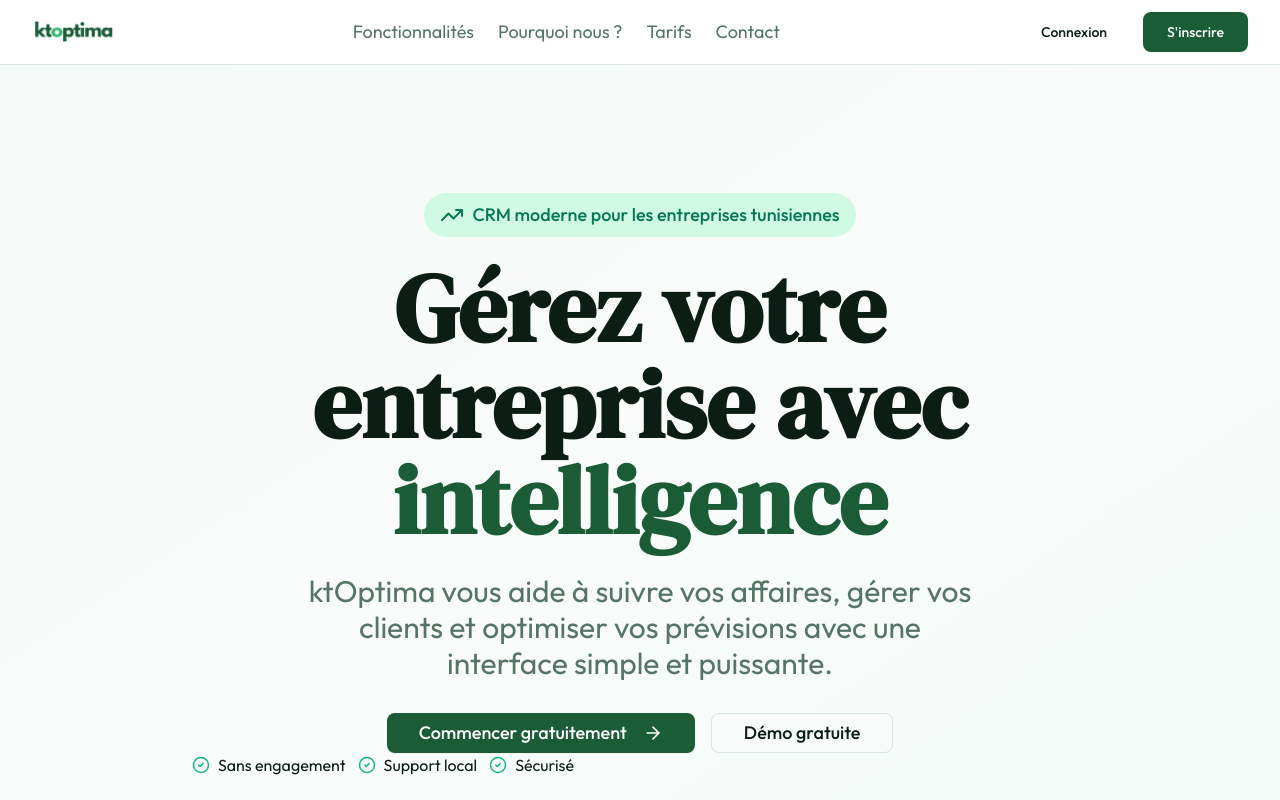
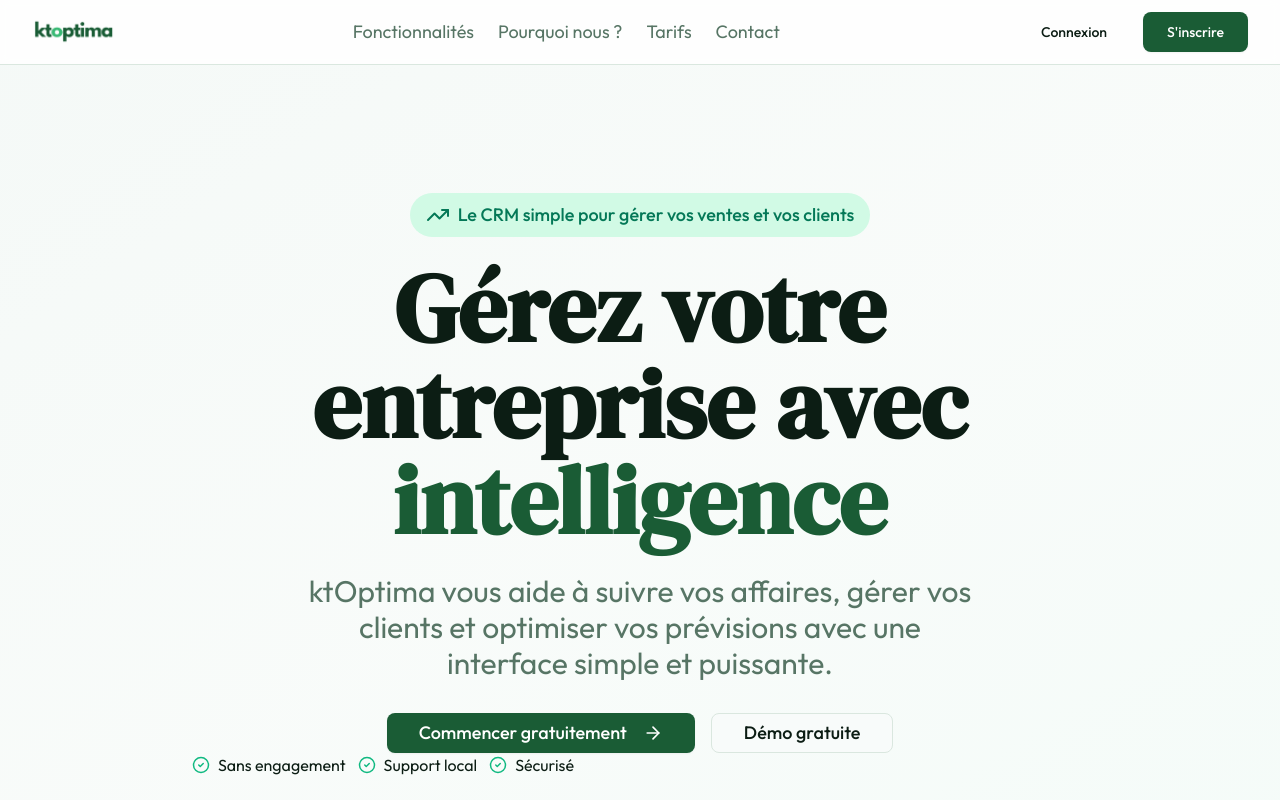
Before and after one commit to Kameltalbi/crm, a React (Vite) app in the folder frontend/: page / in a window 1280 px wide. Shown: the top 800 px of the page. Built offline with nearby package versions, Linux system fonts and the light colour scheme.

Commit message:
feat: update hero tagline on landing page
- Replace 'CRM moderne pour les entreprises tunisiennes' with 'Le CRM simple pour gérer vos ventes et vos clients'

```diff
--- a/frontend/src/pages/Landing.tsx
+++ b/frontend/src/pages/Landing.tsx
@@ -48,7 +48,7 @@ export function Landing() {
           <div className="text-center max-w-4xl mx-auto">
             <div className="inline-flex items-center gap-2 px-4 py-2 rounded-full bg-emerald-100 text-emerald-700 text-lg font-medium mb-6">
               <TrendingUp size={24} />
-              CRM moderne pour les entreprises tunisiennes
+              Le CRM simple pour gérer vos ventes et vos clients
             </div>
             <h1 className="text-6xl md:text-8xl font-serif font-bold text-foreground mb-6">
               Gérez votre entreprise avec{' '}
```
